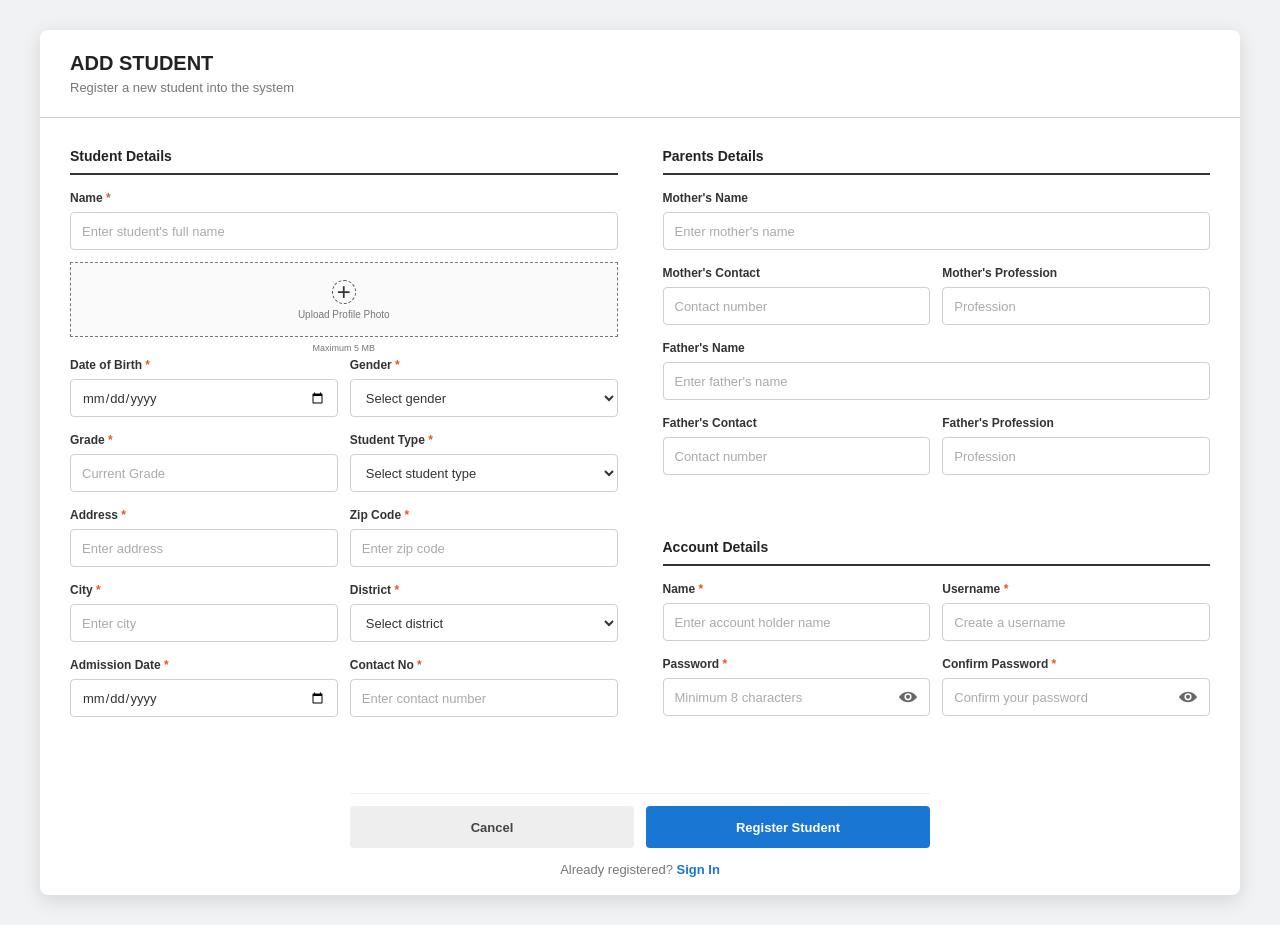
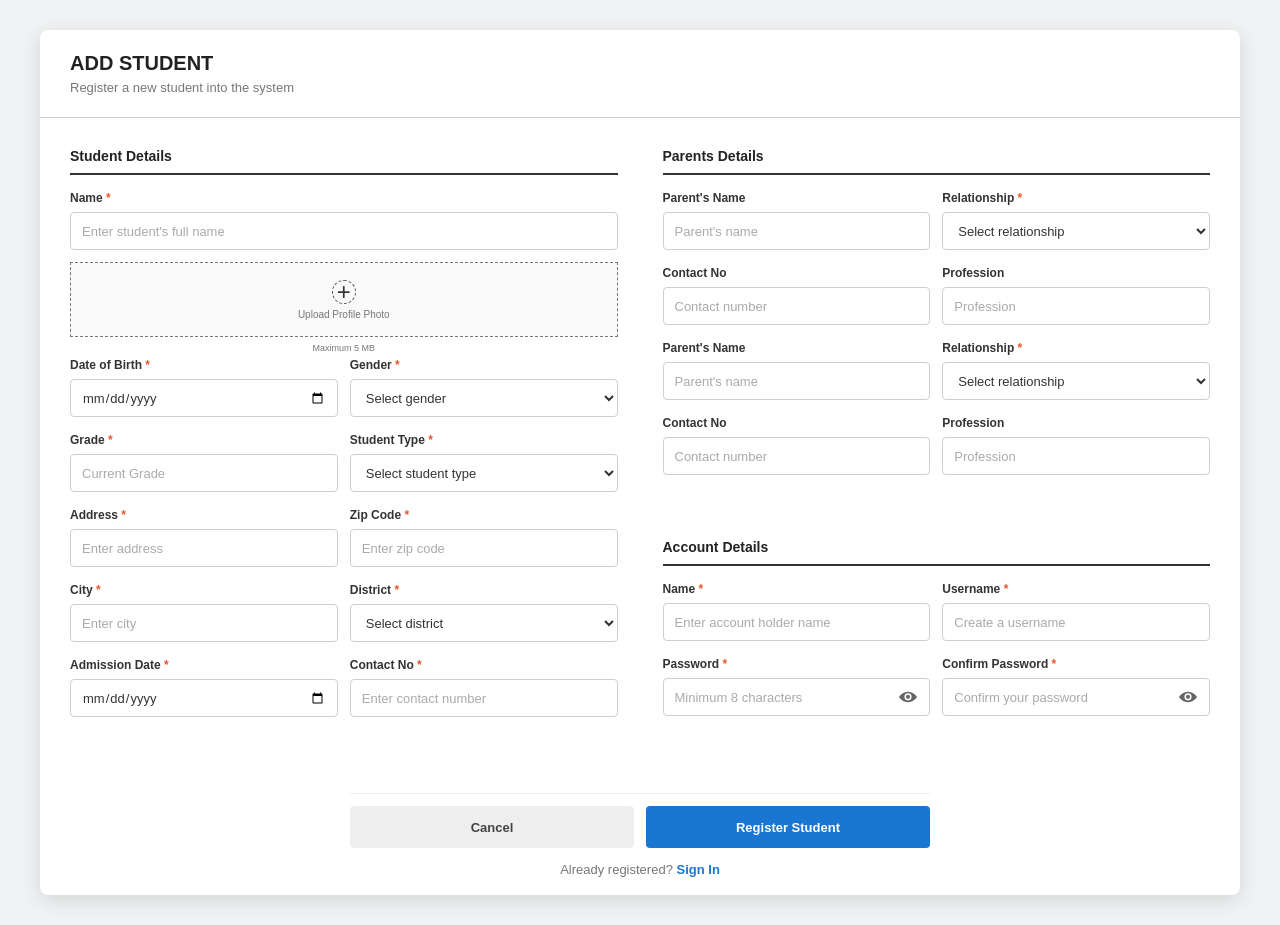
Before and after one commit to Gsathsarani/Student_management, a React (Create React App) app: page /register in a window 1280 px wide. Built offline with nearby package versions, Linux system fonts and the light colour scheme.

Commit message:
parentDetails Section changed

```diff
--- a/src/pages/Register.js
+++ b/src/pages/Register.js
@@ -196,23 +196,29 @@ function Register() {
 
       photo: photo,
 
-      motherName:
-        formData.motherName,
+      parent1Name:
+        formData.parent1Name,
 
-      motherContact:
-        formData.motherContact,
+      parent1Relationship:
+        formData.parent1Relationship,
 
-      motherProfession:
-        formData.motherProfession,
+      parent1Contact:
+        formData.parent1Contact,
 
-      fatherName:
-        formData.fatherName,
+      parent1Profession:
+        formData.parent1Profession,
 
-      fatherContact:
-        formData.fatherContact,
+      parent2Name:
+        formData.parent2Name,
 
-      fatherProfession:
-        formData.fatherProfession,
+      parent2Relationship:
+        formData.parent2Relationship,
+
+      parent2Contact:
+        formData.parent2Contact,
+
+      parent2Profession:
+        formData.parent2Profession,
 
       accountName:
         formData.accountName,
@@ -642,19 +648,60 @@ function Register() {
 
 
                 {/* Mother */}
+                <div className="form-row">
+
                   <div className="form-group">
 
                     <label>
-                    Mother's Name
+                      Parent's Name
                     </label>
 
                     <input
-                    type="text"
-                    name="motherName"
-                    value={formData.motherName}
+                      type="tel"
+                      name="parent1Name"
+                      value={formData.parent1Name}
                       onChange={handleChange}
-                    placeholder="Enter mother's name"
+                      placeholder="Parent's name"
                     />
+
+                  </div>
+
+
+                  <div className="form-group">
+
+                    <label>
+                      Relationship <span>*</span>
+                    </label>
+
+                    <select
+                      name="relationship"
+                      value={formData.parent1Relationship}
+                      onChange={handleChange}
+                    >
+
+                      <option value="">
+                        Select relationship
+                      </option>
+
+                      <option value="Father">
+                        Father
+                      </option>
+
+                      <option value="Mother">
+                        Mother
+                      </option>
+
+                      <option value="Guardian">
+                        Guardian
+                      </option>
+
+                      <option value="Other">
+                        Other
+                      </option>
+
+                    </select>
+
+                  </div>
 
                 </div>
 
@@ -664,13 +711,13 @@ function Register() {
                   <div className="form-group">
 
                     <label>
-                      Mother's Contact
+                      Contact No
                     </label>
 
                     <input
                       type="tel"
-                      name="motherContact"
-                      value={formData.motherContact}
+                      name="parent1Contact"
+                      value={formData.parent1Contact}
                       onChange={handleChange}
                       placeholder="Contact number"
                     />
@@ -681,13 +728,13 @@ function Register() {
                   <div className="form-group">
 
                     <label>
-                      Mother's Profession
+                      Profession
                     </label>
 
                     <input
                       type="text"
-                      name="motherProfession"
-                      value={formData.motherProfession}
+                      name="parent1Profession"
+                      value={formData.parent1Profession}
                       onChange={handleChange}
                       placeholder="Profession"
                     />
@@ -698,19 +745,60 @@ function Register() {
 
 
                 {/* Father */}
+                <div className="form-row">
+
                   <div className="form-group">
 
                     <label>
-                    Father's Name
+                      Parent's Name
                     </label>
 
                     <input
-                    type="text"
-                    name="fatherName"
-                    value={formData.fatherName}
+                      type="tel"
+                      name="parent2Name"
+                      value={formData.parent2Name}
                       onChange={handleChange}
-                    placeholder="Enter father's name"
+                      placeholder="Parent's name"
                     />
+
+                  </div>
+
+
+                  <div className="form-group">
+
+                    <label>
+                      Relationship <span>*</span>
+                    </label>
+
+                    <select
+                      name="parent2Relationship"
+                      value={formData.parent2Relationship}
+                      onChange={handleChange}
+                    >
+
+                      <option value="">
+                        Select relationship
+                      </option>
+
+                      <option value="Father">
+                        Father
+                      </option>
+
+                      <option value="Mother">
+                        Mother
+                      </option>
+
+                      <option value="Guardian">
+                        Guardian
+                      </option>
+
+                      <option value="Other">
+                        Other
+                      </option>
+
+                    </select>
+
+                  </div>
 
                 </div>
 
@@ -720,13 +808,13 @@ function Register() {
                   <div className="form-group">
 
                     <label>
-                      Father's Contact
+                      Contact No
                     </label>
 
                     <input
                       type="tel"
-                      name="fatherContact"
-                      value={formData.fatherContact}
+                      name="parent2Contact"
+                      value={formData.parent2Contact}
                       onChange={handleChange}
                       placeholder="Contact number"
                     />
@@ -737,13 +825,13 @@ function Register() {
                   <div className="form-group">
 
                     <label>
-                      Father's Profession
+                      Profession
                     </label>
 
                     <input
                       type="text"
-                      name="fatherProfession"
-                      value={formData.fatherProfession}
+                      name="parent2Profession"
+                      value={formData.parent2Profession}
                       onChange={handleChange}
                       placeholder="Profession"
                     />
```
Lines whose indentation alone changed are shown as unchanged.
